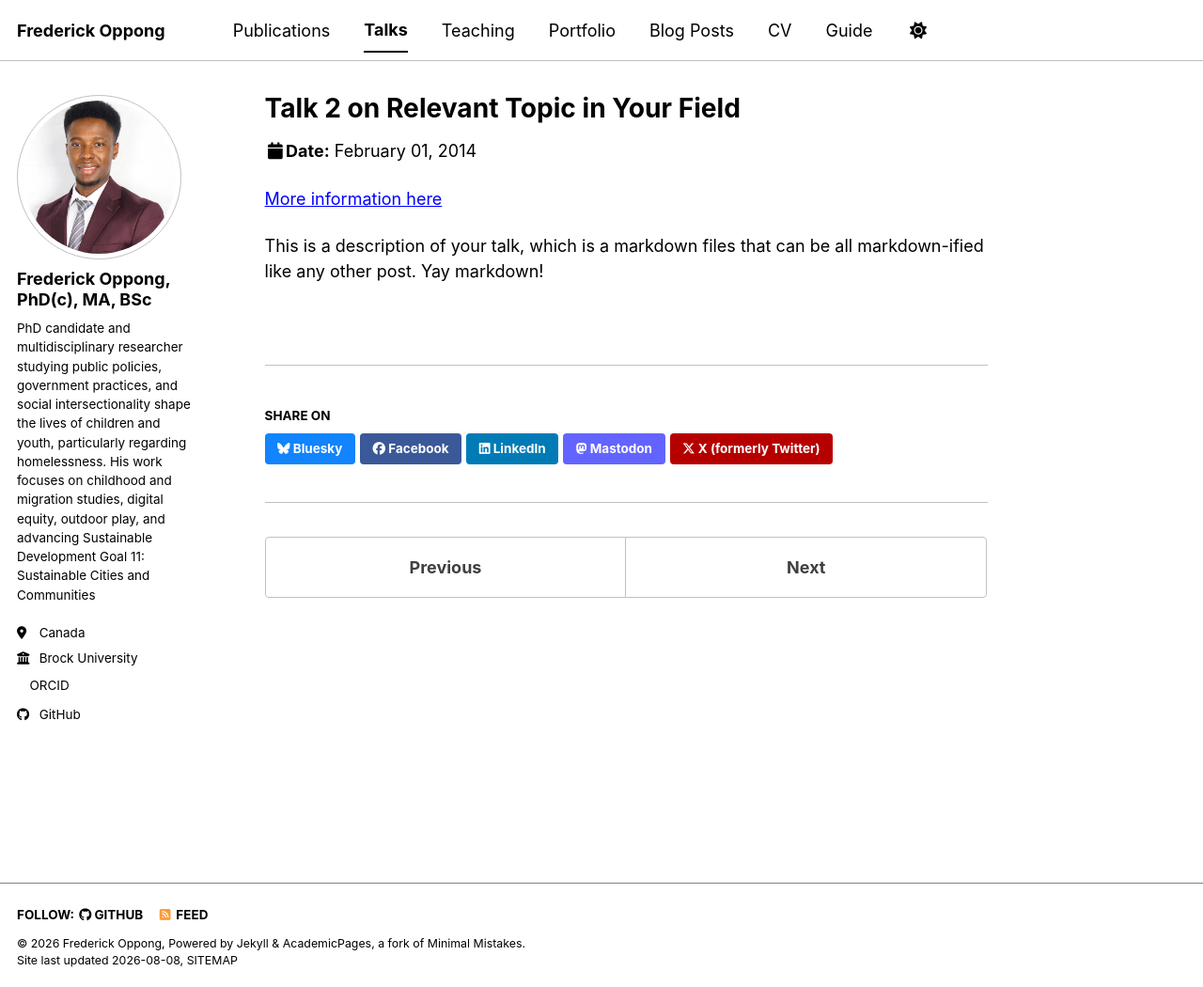
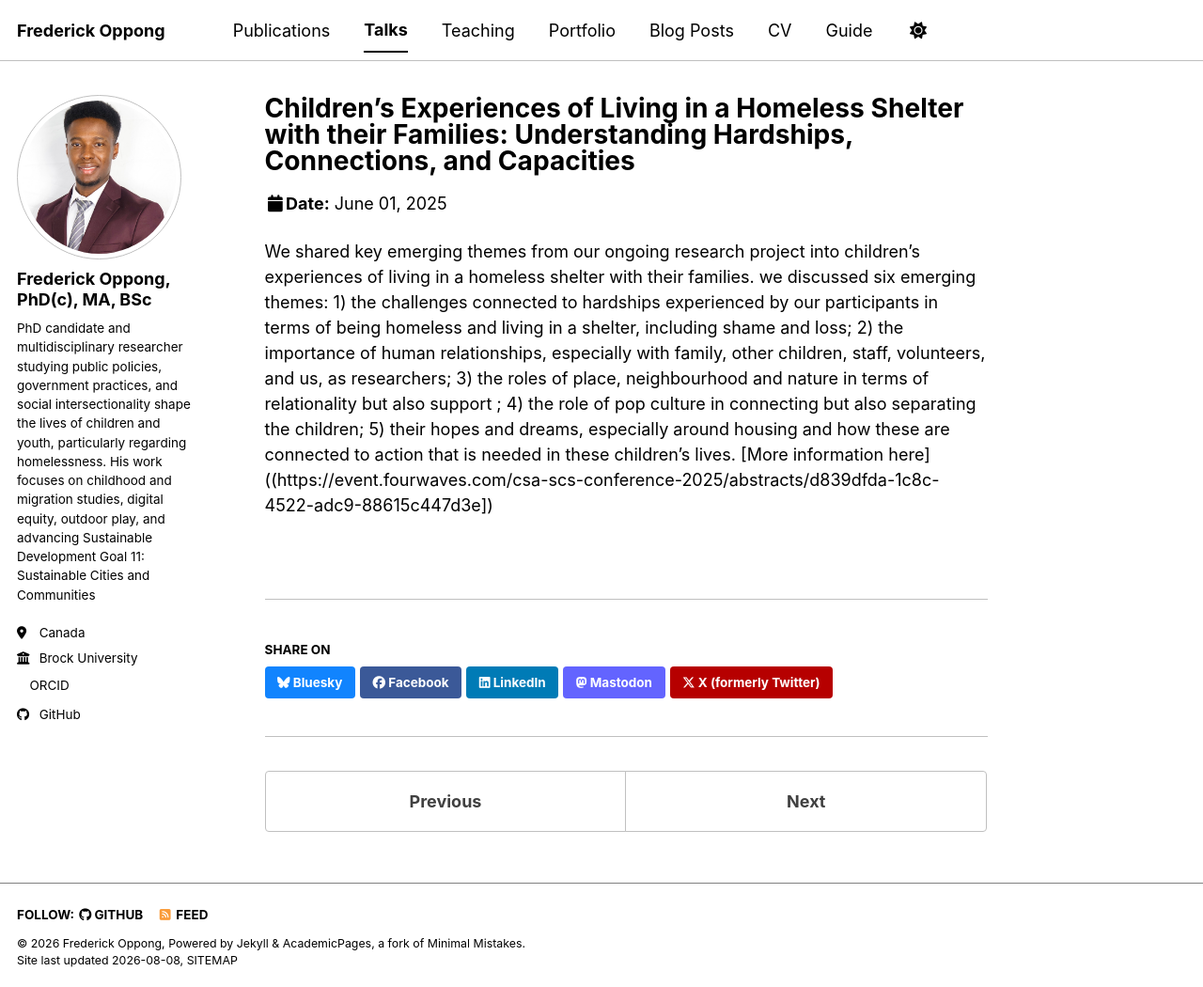
Before and after one commit to frederickoppong/frederickoppong.github.io, a Jekyll site: the page built from _talks/2014-02-01-talk-2.md, in a window 1280 px wide and 1050 px high. Shown: the whole window at 94% size. Built offline with Jekyll 4.4.1, drawn with Linux system fonts in a browser that asks for light colours; a style sheet for code colours, icons or effects is not loaded.

Commit message:
Update 2014-02-01-talk-2.md

```diff
--- a/_talks/2014-02-01-talk-2.md
+++ b/_talks/2014-02-01-talk-2.md
@@ -1,13 +1,13 @@
 ---
-title: "Talk 2 on Relevant Topic in Your Field"
+title: "Children's Experiences of Living in a Homeless Shelter with their Families: Understanding Hardships, Connections, and Capacities"
 collection: talks
-type: "Talk"
-permalink: /talks/2014-02-01-talk-2
-venue: "London School of Testing"
-date: 2014-02-01
-location: "London, UK"
+type: "Conference presentation"
+permalink: /talks/2025-06-childrens-experiences-homeless-shelter
+venue: "Canadian Sociological Association 2025 Annual Conference"
+date: 2025-06-01
+location: "Toronto, ON"
+Authors: Raby, R., Alegria, E., Oppong, F., & Tardif-Williams, C.
 ---
 
-[More information here](http://example2.com)
-
-This is a description of your talk, which is a markdown files that can be all markdown-ified like any other post. Yay markdown!
+We shared key emerging themes from our ongoing research project into children’s experiences of living in a homeless shelter with their families. we discussed six emerging themes: 1) the challenges connected to hardships experienced by our participants in terms of being homeless and living in a shelter, including shame and loss; 2) the importance of human relationships, especially with family, other children, staff, volunteers, and us, as researchers; 3) the roles of place, neighbourhood and nature in terms of relationality but also support ; 4) the role of pop culture in connecting but also separating the children; 5) their hopes and dreams, especially around housing and how these are connected to action that is needed in these children’s lives.
+[More information here]((https://event.fourwaves.com/csa-scs-conference-2025/abstracts/d839dfda-1c8c-4522-adc9-88615c447d3e])
```
